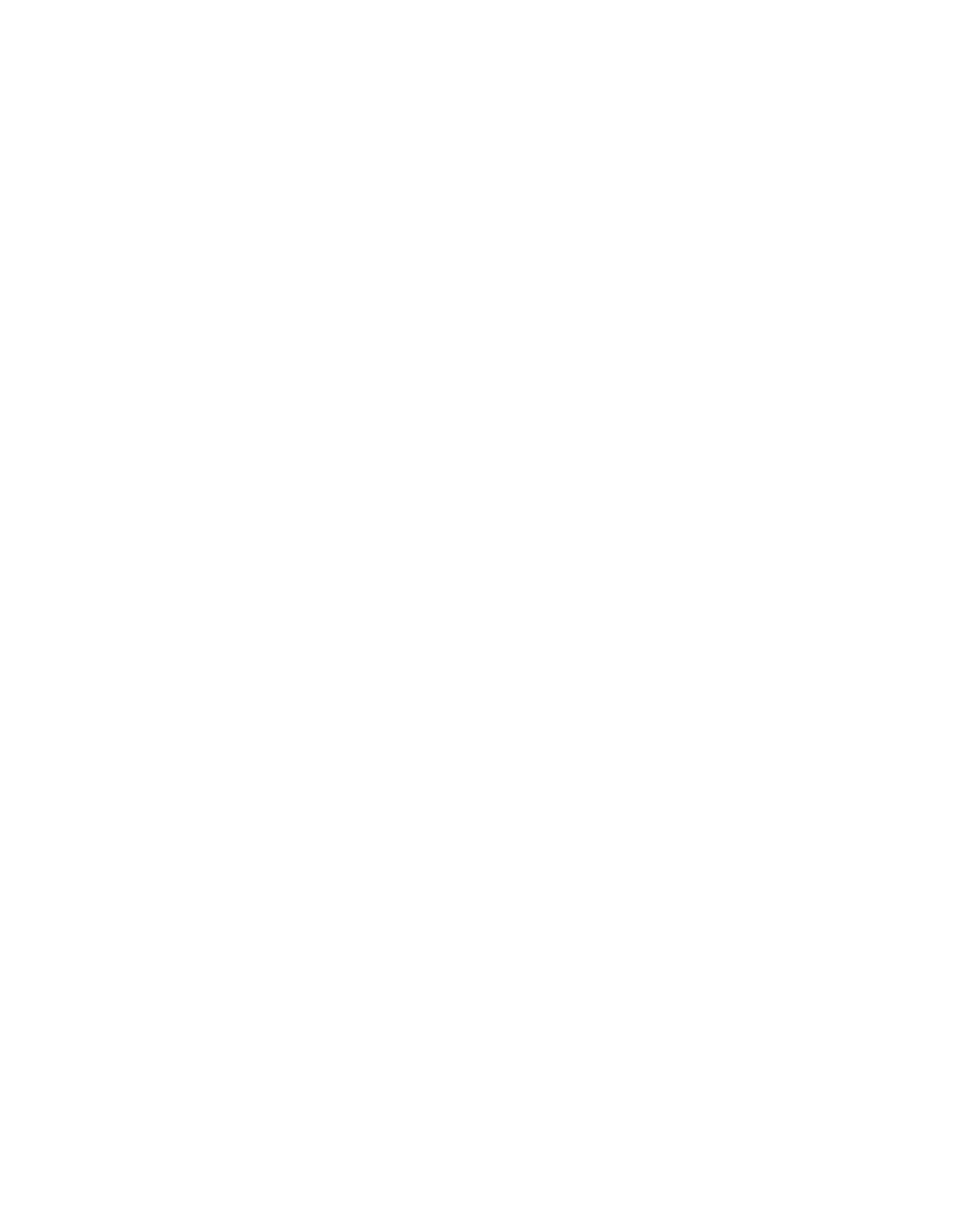
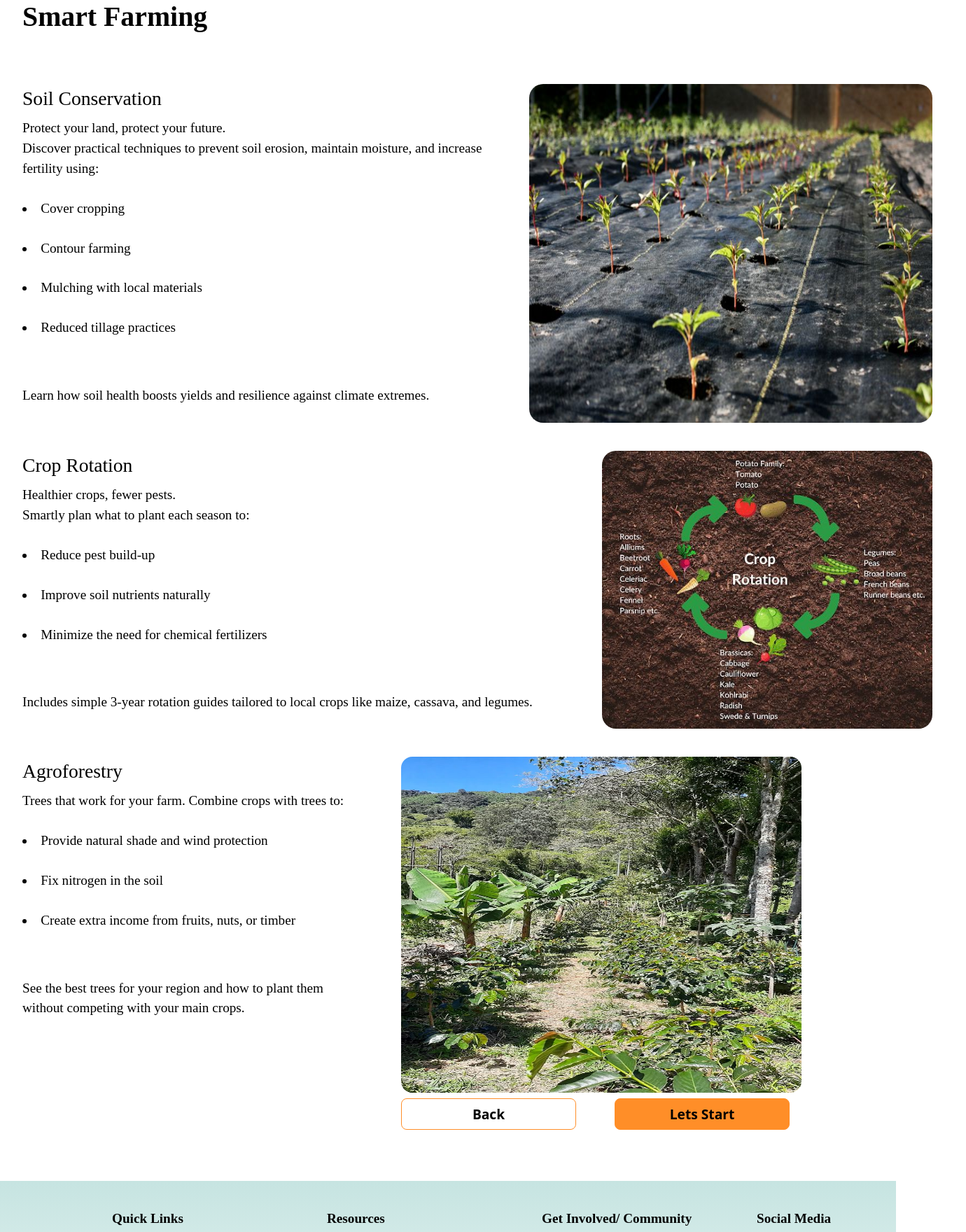
Before and after one commit to meedaah19/agro-smart-climate, a React (Vite) app: page /smart-farming in a window 1280 px wide. Before the commit this address had no page. Shown: the part 100-1860 px from the top of the page at 70% size, 1380 px wide, since content can reach past the window. Before the commit the page ends 800 px from the top, so only its background shows below. Built offline with nearby package versions, Linux system fonts and the light colour scheme.

Commit message:
Add smart farming page with layout and content

```diff
--- a/src/App.jsx
+++ b/src/App.jsx
@@ -5,6 +5,7 @@ import AccCreated from "./pages/AccCreated";
 import About from "./pages/About";
 import Climate from "./pages/Climate";
 import ExportHub from "./pages/ExportHub";
+import SmartFarmimg from "./pages/SmartFarming";
 
     const router = createBrowserRouter([
       {
@@ -16,7 +17,8 @@ import ExportHub from "./pages/ExportHub";
           {path: 'accountCreated', element: <AccCreated/>},
           {path: 'about', element: <About/>},
           {path: 'climate-tools', element: <Climate/>},
-          {path: 'export-hub', element: <ExportHub/>}
+          {path: 'export-hub', element: <ExportHub/>},
+          {path: 'smart-farming', element: <SmartFarmimg/>}
 
     ]}
     ])
--- /dev/null
+++ b/src/pages/SmartFarming.jsx
@@ -0,0 +1,110 @@
+import image1 from '../assets/ca25e5683d8a1f0b5c3bec1b0a967b27ceebaad0.jpg';
+import image2 from '../assets/7385985d9f513af047454abb0a886c084b25e7d2.jpg';
+import image3 from '../assets/eb368055f2a22d9567d0bc2c200b5334cf1829fa.jpg';
+import { useContext } from 'react';
+import { ModalContext } from '../components/store/ModalContext';
+import { useNavigate } from 'react-router-dom';
+
+export default function SmartFarmimg(){
+     const modalCtx = useContext(ModalContext);
+    const navigate = useNavigate();
+
+    function handleOpenModal(){
+        modalCtx.showModal('signup')
+    }
+
+    function handleClick(){
+        navigate('/')
+    }
+
+    return(
+        <div className="lg:w-[1400] h-auto lg:h-[1700px] p-[32px] py-[8px] flex flex-col lg:gap-[1px] gap-8 ">
+
+        <div className="lg:w-[1300px] h-auto lg:h-[124px]">
+            <h1 className="font-[Poppins] font-[700] text-[39.81px] ">Smart Farming</h1>
+        </div>
+
+        <div className="lg:w-[1300px] h-auto lg:h-[1512px] lg:grid lg:gap-[40px] ">
+
+            <div className="lg:w-[1300px] h-auto lg:h-[484px] lg:flex lg:gap-[64px]">
+
+            <div className="lg:w-[718px] h-auto lg:h-[484px] flex flex-col gap-[8px] font-[Poppins] pb-5 lg:pb-0 ">
+                <h1 className="text-[27.65px]"> Soil Conservation</h1>
+                <p className="text-[19.2px] flex flex-col gap-7 ">
+                    Protect your land, protect your future. <br />
+                    Discover practical techniques to prevent soil erosion, maintain moisture, and increase fertility using:
+                    <li> Cover cropping</li>
+                    <li>Contour farming</li>
+                    <li>Mulching with local materials</li>
+                    <li>Reduced tillage practices</li>
+
+                </p>
+                <p className='lg:pt-15 pt-5 text-[19.2px]'>Learn how soil health boosts yields and resilience against climate extremes.</p>
+            </div>
+
+            <div >
+                <img
+                className="lg:w-[626px] h-auto lg:h-[484px] rounded-[20px] "
+                 src={image1} alt="plant" />
+            </div>
+
+            </div>
+
+              <div className="lg:w-[1300px] h-auto lg:h-[397px] lg:flex lg:gap-[64px]">
+
+            <div className="lg:w-[831px] h-auto lg:h-[397px] flex flex-col gap-[8px] font-[Poppins] pt-10 pb-5 lg:pt-0 lg:pb-0 ">
+                <h1 className="text-[27.65px]"> Crop Rotation</h1>
+                <p className="text-[19.2px] flex flex-col gap-7 ">
+                    Healthier crops, fewer pests. <br />
+                    Smartly plan what to plant each season to:
+                    <li> Reduce pest build-up</li>
+                    <li>Improve soil nutrients naturally</li>
+                    <li>Minimize the need for chemical fertilizers</li>
+
+                </p>
+                <p className='lg:pt-15 pt-5 text-[19.2px]'>Includes simple 3-year rotation guides tailored to local crops like maize, cassava, and legumes.</p>
+            </div>
+
+            <div >
+                <img
+                className="lg:w-[513px] h-auto lg:h-[397px] rounded-[20px] "
+                 src={image2} alt="crop cycle" />
+            </div>
+
+            </div>
+
+              <div className="lg:w-[1300px] h-auto lg:h-[551px] lg:flex lg:gap-[64px]">
+
+            <div className="lg:w-[477px] h-auto lg:h-[551px] flex flex-col gap-[8px] font-[Poppins] pb-5 pt-10 lg:pb-0 lg:pt-0">
+                <h1 className="text-[27.65px]"> Agroforestry</h1>
+                <p className="text-[19.2px] flex flex-col gap-7 ">
+                    Trees that work for your farm. Combine crops with trees to:
+                    <li> Provide natural shade and wind protection</li>
+                    <li>Fix nitrogen in the soil</li>
+                    <li>Create extra income from fruits, nuts, or timber</li>
+
+                </p>
+                <p className='lg:pt-15 pt-5 text-[19.2px]'> See the best trees for your region and how to plant them without competing with your main crops.</p>
+            </div>
+
+            <div className='flex flex-col gap-2'>
+                <img
+                className="lg:w-[572px] h-auto lg:h-[480px] rounded-[16px] "
+                 src={image3} alt="ship and cars pictures" />
+
+                 <div className='h-auto lg:h-[45px] font-[700] text-[15px] lg:text-[19.2px] flex lg:gap-[55px] gap-[20px]'>
+                        <button
+                        onClick={handleClick}
+                        className='lg:w-[250px] h-[45px] w-[150px] rounded-[8px] border-[1px] border-[#FF8E28] hover:bg-[#b86014]  lg:px-[16px] px-13.5 py-[8px]'>Back</button>
+                        <button
+                        onClick={handleOpenModal}
+                        className='lg:w-[250px] h-[45px] w-[150px]  rounded-[8px] border-[1px] px-7 lg:px-[16px] py-[8px] border-[#FF8E28] hover:bg-[#b86014] bg-[#FF8E28]'>Lets Start</button>
+                    </div>
+            </div>
+
+            </div>
+
+        </div>
+        </div>
+    )
+}
```
